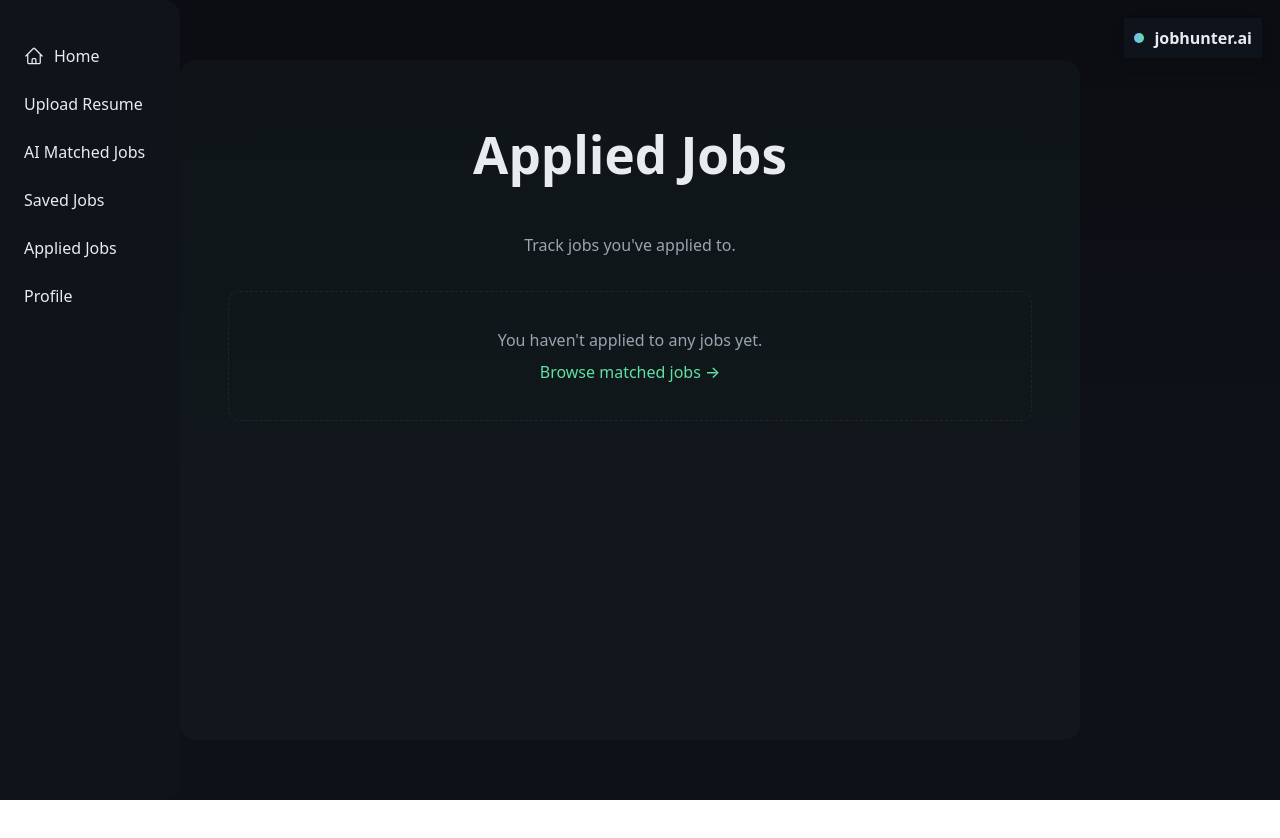
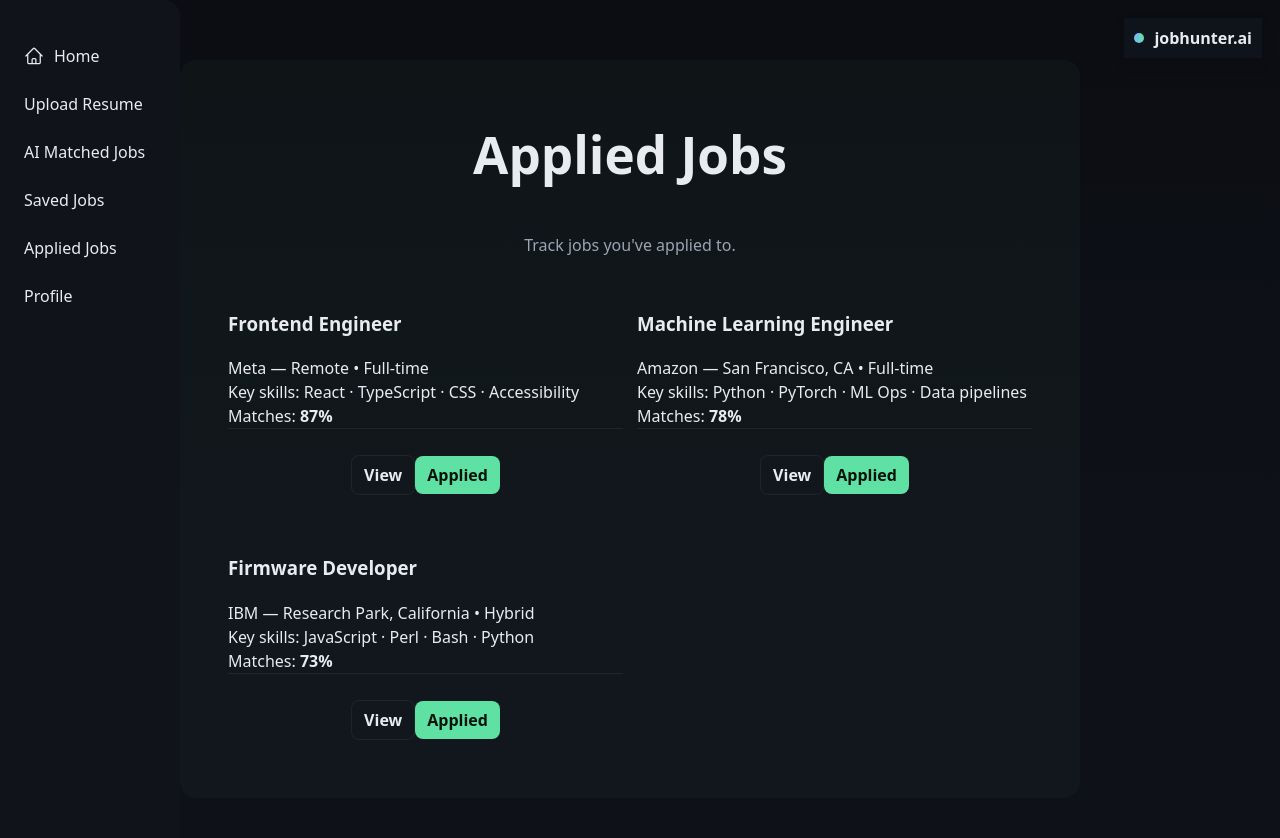
Before and after one commit to aaadil777/job-ai-web-tool, a React (Vite) app in the folder frontend/: page /appliedJobs in a window 1280 px wide. Shown: the top 838 px of the page. Before the commit the page ends 800 px from the top, so only its background shows below. Built offline with nearby package versions, Linux system fonts and the light colour scheme.

Commit message:
add mock jobs to Applied Jobs and Saved Jobs Page

```diff
--- /dev/null
+++ b/frontend/public/mocks/appliedjobs.json
@@ -0,0 +1,41 @@
+[
+  {
+    "id": "job_1",
+    "title": "Frontend Engineer",
+    "company": "Meta",
+    "location": "Remote",
+    "type": "Full-time",
+    "experience": "Mid",
+    "matchScore": 87,
+    "salaryMin": 120000,
+    "salaryMax": 130000,
+    "postedAt": "2025-10-10T00:00:00.000Z",
+    "skills": ["React", "TypeScript", "CSS", "Accessibility"]
+  },
+  {
+    "id": "job_2",
+    "title": "Machine Learning Engineer",
+    "company": "Amazon",
+    "location": "San Francisco, CA",
+    "type": "Full-time",
+    "experience": "Senior",
+    "matchScore": 78,
+    "salaryMin": 100000,
+    "salaryMax": 130000,
+    "postedAt": "2025-10-14T00:00:00.000Z",
+    "skills": ["Python", "PyTorch", "ML Ops", "Data pipelines"]
+  },
+  {
+    "id": "job_6",
+    "title": "Firmware Developer",
+    "company": "IBM",
+    "location": "Research Park, California",
+    "type": "Hybrid",
+    "experience": "Entry",
+    "matchScore": 73,
+    "salaryMin": 100000,
+    "salaryMax": 115000,
+    "postedAt": "2025-10-12T00:00:00.000Z",
+    "skills": ["JavaScript", "Perl", "Bash", "Python"]
+  }
+]
--- a/frontend/src/pages/AppliedJobs.jsx
+++ b/frontend/src/pages/AppliedJobs.jsx
@@ -1,17 +1,40 @@
-import { useEffect } from 'react'
-import { Link } from 'react-router-dom'
+import { useEffect, useState, useMemo } from 'react'
+import { Link, useNavigate } from 'react-router-dom'
 import './jobAI.css'
 
 export default function AppliedJobs() {
+  const [applied, setApplied] = useState([])
+  const [error, setError] = useState(null)
+  const [loading, setLoading] = useState(true)
+
   useEffect(() => { document.title = 'Applied Jobs – jobhunter.ai' }, [])
 
-  // Placeholder for database/API fetch logic
   useEffect(() => {
-    async function fetchData() {
-      // TODO: Insert API/database fetch call here
+    async function fetchAppliedJobs() {
+      try {
+        const res = await fetch('/mocks/appliedjobs.json')
+        if (!res.ok) throw new Error(`HTTP ${res.status}`)
+        const rows = await res.json()
+        setApplied(rows || [])
+      } catch (e) {
+        console.error('Failed to load /mocks/appliedjobs.json', e)
+        setError('Could not load applied jobs.')
+      } finally {
+        setLoading(false)
       }
-    fetchData()
+    }
+    fetchAppliedJobs()
   }, [])
+
+  const gridStyle = useMemo(() => ({
+    width: '100vw',
+    maxWidth: '100%',
+    display: 'grid',
+    gap: '14px',
+    marginTop: '18px',
+    boxSizing: 'border-box',
+    gridTemplateColumns: 'repeat(auto-fit, minmax(320px, 1fr))'
+  }), [])
 
   return (
     <div>
@@ -47,24 +70,88 @@ export default function AppliedJobs() {
           <h1>Applied Jobs</h1>
           <p className="text-muted-foreground">Track jobs you've applied to.</p>
 
-          <section id="appliedList" className="jobs" style={{ width: '100vw', maxWidth: '100%', display: 'grid', gap: '14px', marginTop: '18px', boxSizing: 'border-box' }}>
-            <div id="appliedEmpty" style={{
-              padding: '36px',
-              borderRadius: '12px',
-              border: '1px dashed var(--border)',
-              textAlign: 'center',
-              color: 'var(--muted)'
-            }}>
+          {loading ? (
+            <div className="jobs" style={gridStyle} aria-busy>
+              {[...Array(3)].map((_, i) => (
+                <div key={i} className="job-card skeleton" aria-hidden="true" />
+              ))}
+            </div>
+          ) : (
+            <section id="appliedList" className="jobs" style={gridStyle}>
+              {error && (
+                <div style={{ padding: '12px 14px', borderRadius: 10, border: '1px solid var(--border)', background: 'var(--muted-bg)', color: 'var(--foreground)', gridColumn: '1 / -1' }}>
+                  {error}
+                </div>
+              )}
+
+              {(!error && applied.length === 0) ? (
+                <div id="appliedEmpty" style={{ padding: '36px', borderRadius: '12px', border: '1px dashed var(--border)', textAlign: 'center', color: 'var(--muted)', gridColumn: '1 / -1' }}>
                   <p style={{ margin: '0 0 8px' }}>You haven't applied to any jobs yet.</p>
-              <p style={{ margin: '0' }}>
+                  <p style={{ margin: 0 }}>
                     <Link to="/matchedAI" style={{ color: 'var(--brand)', textDecoration: 'none' }}>
                       Browse matched jobs →
                     </Link>
                   </p>
                 </div>
+              ) : (
+                applied.map(job => <JobCard key={job.id} job={job} applied />)
+              )}
             </section>
+          )}
         </main>
       </div>
     </div>
   )
 }
+
+function JobCard({ job }) {
+  const navigate = useNavigate()
+  const { id, title, company, location, type, experience, matchScore, skills = [] } = job
+
+  const initials = (company || '')
+    .split(/\s+/)
+    .map(w => w[0])
+    .join('')
+    .slice(0, 2)
+    .toUpperCase() || '•'
+
+  return (
+    <article className="job-card" data-jobid={id}>
+      <header className="job-card-head">
+        <div className="job-title-wrap">
+          <h3 className="job-title">{title}</h3>
+          <div className="job-sub">
+            <span className="company">{company}</span>
+            {location && <span className="dash"> — </span>}
+            {location && <span className="location">{location}</span>}
+            {type && <><span className="dot"> • </span><span className="type">{type}</span></>}
+          </div>
+          {skills?.length > 0 && (
+            <div className="job-skills">
+              <span className="muted">Key skills:</span>{' '}
+              {skills.join(' · ')}
+            </div>
+          )}
+        </div>
+
+        {typeof matchScore === 'number' && (
+          <div className="match-score">
+            <span>Matches: </span>
+            <strong>{matchScore}%</strong>
+          </div>
+        )}
+      </header>
+
+      <div className="job-divider" />
+
+      <footer className="job-card-foot">
+        <div className="job-actions">
+          <button className="btn btn-ghost" style={{ padding:'8px 12px', borderRadius:8, border:'1px solid var(--border)', background:'transparent', color:'var(--ink)' }}>View</button>
+          <button className="btn btn-primary" style={{ padding:'8px 12px', borderRadius:8, background:'var(--brand)', border:0, color:'#07120c', fontWeight:600 }} onClick={() => navigate(`/apply/${id || ''}`)}>
+            Applied
+          </button>
+        </div>
+      </footer>
+    </article>
+  )
+}
--- a/frontend/src/pages/MatchedAI.jsx
+++ b/frontend/src/pages/MatchedAI.jsx
@@ -268,6 +268,7 @@ function JobCard({ job }) {
       </div>
       <div style={{ display:'flex', gap:10, alignItems:'center', justifyContent:'flex-end', padding:'14px 20px', borderTop:'1px solid var(--border)', background:'transparent' }}>
         <a href="#" style={{ padding:'8px 12px', borderRadius:8, border:'1px solid var(--border)', background:'transparent', color:'var(--ink)' }}>View</a>
+        <button style={{ padding:'8px 12px', borderRadius:8, border:'1px solid var(--border)', background:'transparent', color:'var(--ink)' }}>Save</button>
         <button style={{ padding:'8px 12px', borderRadius:8, background:'var(--brand)', border:0, color:'#07120c', fontWeight:600 }}>Apply</button>
       </div>
     </article>
--- a/frontend/src/pages/SavedJobs.jsx
+++ b/frontend/src/pages/SavedJobs.jsx
@@ -1,17 +1,42 @@
-import { useEffect } from 'react'
-import { Link } from 'react-router-dom'
+import { useEffect, useState, useMemo } from 'react'
+import { Link, useNavigate } from 'react-router-dom'
 import './jobAI.css'
 
 export default function SavedJobs() {
-  useEffect(() => { document.title = 'Saved Jobs – jobhunter.ai' }, [])
+  const [saved, setSaved] = useState([])
+  const [error, setError] = useState(null)
+  const [loading, setLoading] = useState(true)
 
-  // Placeholder for database/API fetch logic
   useEffect(() => {
-    async function fetchData() {
-      // TODO: Insert API/database fetch call here
+    document.title = 'Saved Jobs – jobhunter.ai'
+  }, [])
+
+  useEffect(() => {
+    async function fetchSavedJobs() {
+      try {
+        const res = await fetch('/mocks/savedjobs.json')
+        if (!res.ok) throw new Error(`HTTP ${res.status}`)
+        const rows = await res.json()
+        setSaved(rows || [])
+      } catch (e) {
+        console.error('Failed to load /mocks/savedjobs.json', e)
+        setError('Could not load saved jobs.')
+      } finally {
+        setLoading(false)
       }
-    fetchData()
+    }
+    fetchSavedJobs()
   }, [])
+
+  const gridStyle = useMemo(() => ({
+    width: '100vw',
+    maxWidth: '100%',
+    display: 'grid',
+    gap: '14px',
+    marginTop: '18px',
+    boxSizing: 'border-box',
+    gridTemplateColumns: 'repeat(auto-fit, minmax(320px, 1fr))'
+  }), [])
 
   return (
     <div>
@@ -27,10 +52,8 @@ export default function SavedJobs() {
           <ul>
             <li>
               <Link to="/" className="nav-link">
-                <svg xmlns="http://www.w3.org/2000/svg" fill="none" viewBox="0 0 24 24"
-                     strokeWidth="1.5" stroke="currentColor" className="nav-icon">
-                  <path strokeLinecap="round" strokeLinejoin="round"
-                        d="m2.25 12 8.954-8.955c.44-.439 1.152-.439 1.591 0L21.75 12M4.5 9.75v10.125c0 .621.504 1.125 1.125 1.125H9.75v-4.875c0-.621.504-1.125 1.125-1.125h2.25c.621 0 1.125.504 1.125 1.125V21h4.125c.621 0 1.125-.504 1.125-1.125V9.75M8.25 21h8.25"/>
+                <svg xmlns="http://www.w3.org/2000/svg" fill="none" viewBox="0 0 24 24" strokeWidth="1.5" stroke="currentColor" className="nav-icon">
+                  <path strokeLinecap="round" strokeLinejoin="round" d="m2.25 12 8.954-8.955c.44-.439 1.152-.439 1.591 0L21.75 12M4.5 9.75v10.125c0 .621.504 1.125 1.125 1.125H9.75v-4.875c0-.621.504-1.125 1.125-1.125h2.25c.621 0 1.125.504 1.125 1.125V21h4.125c.621 0 1.125-.504 1.125-1.125V9.75M8.25 21h8.25"/>
                 </svg>
                 Home
               </Link>
@@ -47,25 +70,89 @@ export default function SavedJobs() {
           <h1>Saved Jobs</h1>
           <p className="text-muted-foreground">Jobs you marked to review or apply later.</p>
 
-          <section id="savedList" className="jobs" style={{ width: '100vw', maxWidth: '100%', display: 'grid', gap: '14px', marginTop: '18px', boxSizing: 'border-box' }}>
-            <div id="savedEmpty" style={{
-              display: 'none',
-              padding: '36px',
-              borderRadius: '12px',
-              border: '1px dashed var(--border)',
-              textAlign: 'center',
-              color: 'var(--muted)'
-            }}>
+          {loading ? (
+            <div className="jobs" style={gridStyle} aria-busy>
+              {[...Array(3)].map((_, i) => (
+                <div key={i} className="job-card skeleton" aria-hidden="true" />)
+              )}
+            </div>
+          ) : (
+            <section id="savedList" className="jobs" style={gridStyle}>
+              {error && (
+                <div style={{ padding: '12px 14px', borderRadius: 10, border: '1px solid var(--border)', background: 'var(--muted-bg)', color: 'var(--foreground)', gridColumn: '1 / -1' }}>
+                  {error}
+                </div>
+              )}
+
+              {(!error && saved.length === 0) ? (
+                <div id="savedEmpty" style={{ padding: '36px', borderRadius: '12px', border: '1px dashed var(--border)', textAlign: 'center', color: 'var(--muted)', gridColumn: '1 / -1' }}>
                   <p style={{ margin: '0 0 8px' }}>No saved jobs yet.</p>
-              <p style={{ margin: '0' }}>
+                  <p style={{ margin: 0 }}>
                     <Link to="/matchedAI" style={{ color: 'var(--brand)', textDecoration: 'none' }}>
                       Browse matched jobs →
                     </Link>
                   </p>
                 </div>
+              ) : (
+                saved.map(job => <JobCard key={job.id} job={job} />)
+              )}
             </section>
+          )}
         </main>
       </div>
     </div>
   )
 }
+
+function JobCard({ job }) {
+  const navigate = useNavigate()
+  const { id, title, company, location, type, experience, matchScore, skills = [] } = job
+
+  const initials = (company || '')
+    .split(/\s+/)
+    .map(w => w[0])
+    .join('')
+    .slice(0, 2)
+    .toUpperCase() || '•'
+
+  return (
+    <article className="job-card" data-jobid={id}>
+      <header className="job-card-head">
+        <div className="job-title-wrap">
+          <h3 className="job-title">{title}</h3>
+          <div className="job-sub">
+            <span className="company">{company}</span>
+            {location && <span className="dash"> — </span>}
+            {location && <span className="location">{location}</span>}
+            {type && <><span className="dot"> • </span><span className="type">{type}</span></>}
+          </div>
+          {skills?.length > 0 && (
+            <div className="job-skills">
+              <span className="muted">Key skills:</span>{' '}
+              {skills.join(' · ')}
+            </div>
+          )}
+        </div>
+
+        {typeof matchScore === 'number' && (
+          <div className="match-score">
+            <span>Matches: </span>
+            <strong>{matchScore}%</strong>
+          </div>
+        )}
+      </header>
+
+      <div className="job-divider" />
+
+      <footer className="job-card-foot">
+        <div className="job-actions">
+          <button className="btn btn-ghost" style={{ padding:'8px 12px', borderRadius:8, border:'1px solid var(--border)', background:'transparent', color:'var(--ink)' }}>View</button>
+          <button className="btn btn-ghost" style={{ padding:'8px 12px', borderRadius:8, border:'1px solid var(--border)', background:'transparent', color:'var(--ink)' }}>Saved</button>
+          <button className="btn btn-primary" style={{ padding:'8px 12px', borderRadius:8, background:'var(--brand)', border:0, color:'#07120c', fontWeight:600 }} onClick={() => navigate(`/apply/${id || ''}`)}>
+            Apply
+          </button>
+        </div>
+      </footer>
+    </article>
+  )
+}
```
Also changed, not shown: frontend/public/mocks/savedjobs.json (added, +41 -0 lines). Lines whose indentation alone changed are shown as unchanged.
